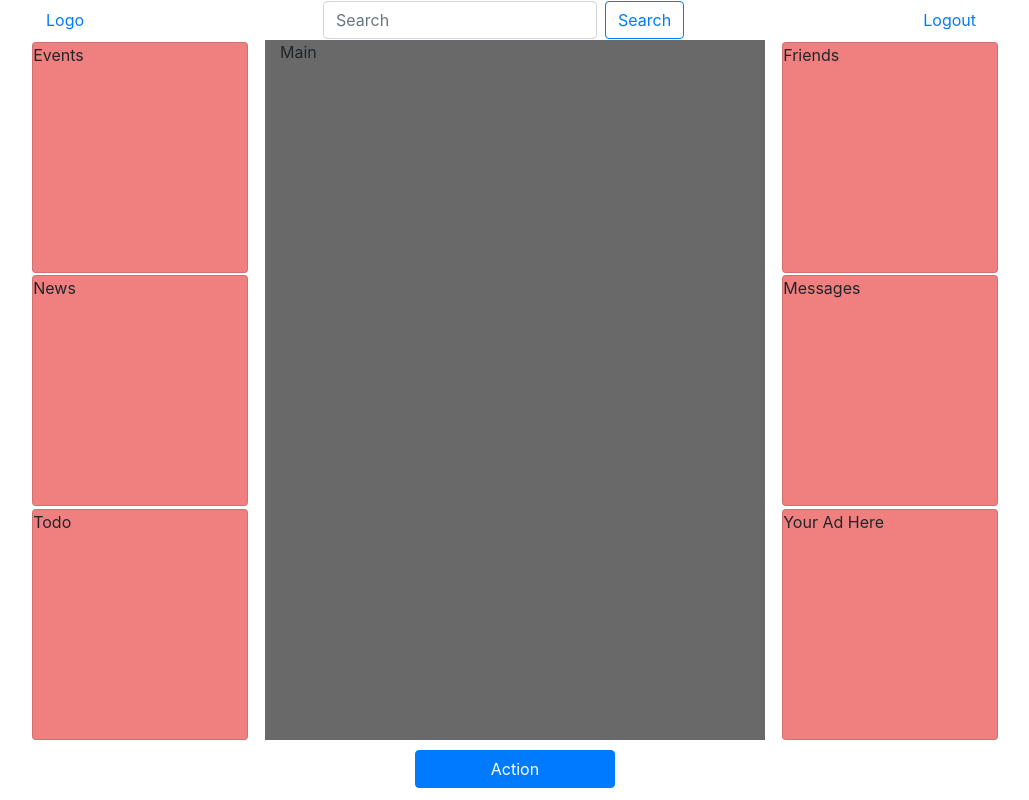
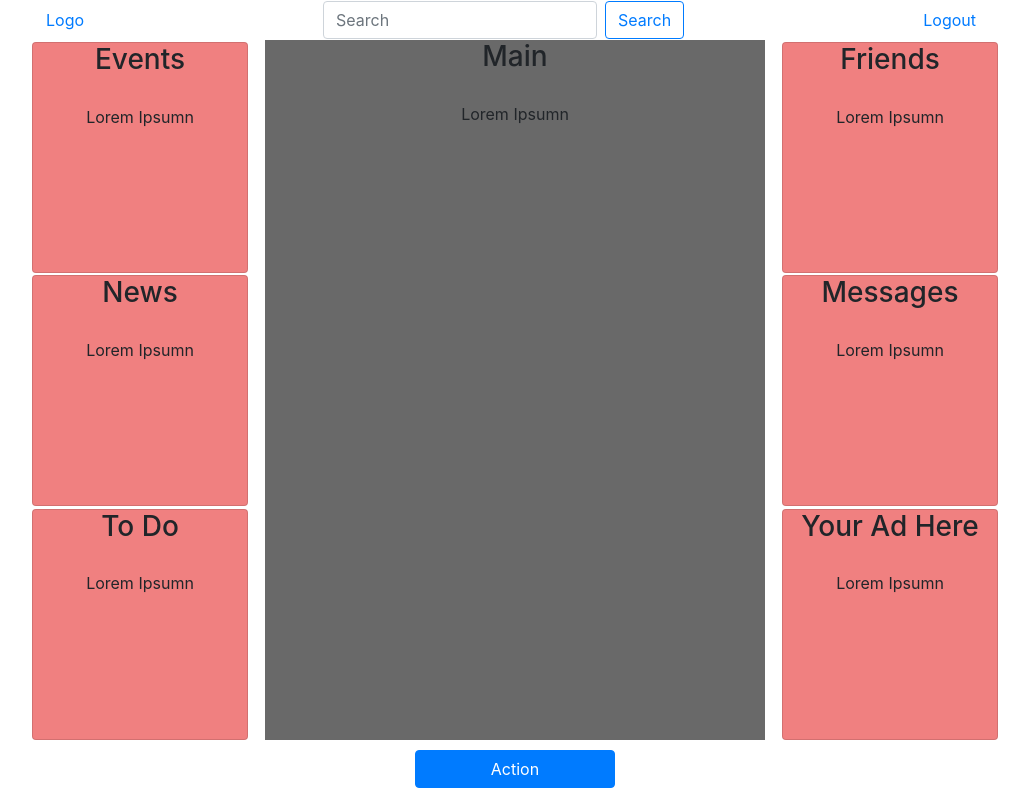
Before and after one commit to Comment-Code-Poltergeists/nutshell, a website: page src/index.html in a window 1280 px wide. Shown: the whole page, without its empty margins (125-1154 px from the left). Drawn offline with nearby package versions, Linux system fonts and the light colour scheme.

Commit message:
more grid styling

```diff
--- a/src/index.html
+++ b/src/index.html
@@ -29,18 +29,40 @@
     </ul>
     <div class="row" id="components-container">
       <div class="col-lg-3">
-        <div id="events-container" class="card side-components">Events</div>
-        <div id="articles-container" class="card side-components">News</div>
-        <div id="tasks-container" class="card side-components">Todo</div>
+        <div id="events-container" class="card side-components">
+          <h3>Events</h3>
+          <article id="events-content" class="card-body"> Lorem Ipsumn</article>
+        </div>
+
+        <div id="articles-container" class="card side-components">
+          <h3>News</h3>
+            <article id="articles-content" class="card-body"> Lorem Ipsumn</article>
+        </div>
+        <div id="tasks-container" class="card side-components">
+          <h3>To Do</h3>
+            <article id="tasks-content" class="card-body"> Lorem Ipsumn</article>
+        </div>
       </div>
 
-      <div id="main-container" class="col-lg-6 main">Main</div>
+      <div id="main-container" class="col-lg-6 main">
+        <h3>Main</h3>
+          <article id="main-content" class="card-body"> Lorem Ipsumn</article>
+      </div>
 
 
       <div class="col-lg-3">
-        <div id="friends-container" class="card side-components">Friends</div>
-        <div id="messages-container" class="card side-components">Messages</div>
-        <div id="ads-container" class="card side-components">Your Ad Here</div>
+        <div id="friends-container" class="card side-components">
+          <h3>Friends</h3>
+            <article id="friends-content" class="card-body"> Lorem Ipsumn</article>
+        </div>
+        <div id="messages-container" class="card side-components">
+          <h3>Messages</h3>
+            <article id="messages-content" class="card-body"> Lorem Ipsumn</article>
+        </div>
+        <div id="ads-container" class="card side-components">
+          <h3>Your Ad Here</h3>
+            <article id="ads-content" class="card-body"> Lorem Ipsumn</article>
+        </div>
       </div>
     </div>
     <div class="nav footer text-muted align-items-center">
--- a/src/styles/main.css
+++ b/src/styles/main.css
@@ -3,11 +3,13 @@
   background-color: lightcoral;
   height: 33%;
   margin: 1%;
+  text-align: center;
 
 }
 
 .main{
   background-color: dimgray;
+  text-align: center;
 }
 
 .row {
```
